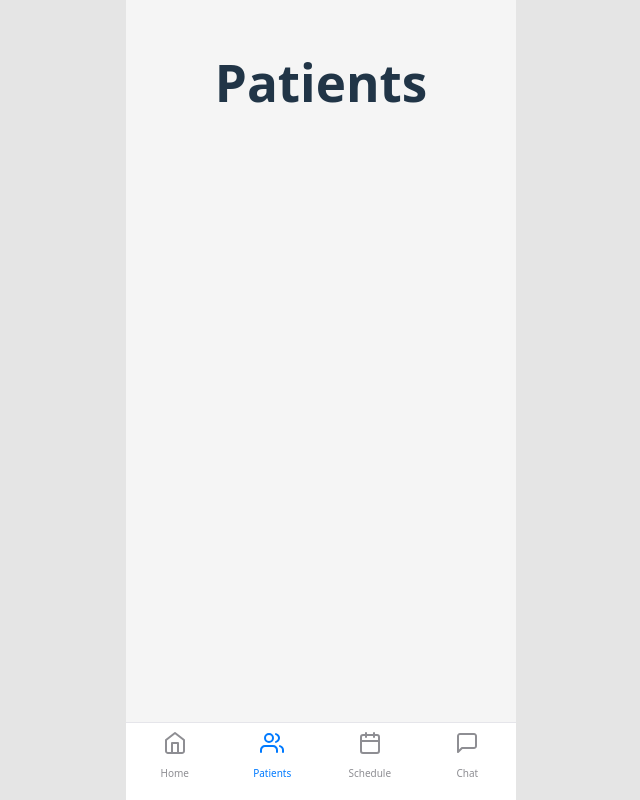
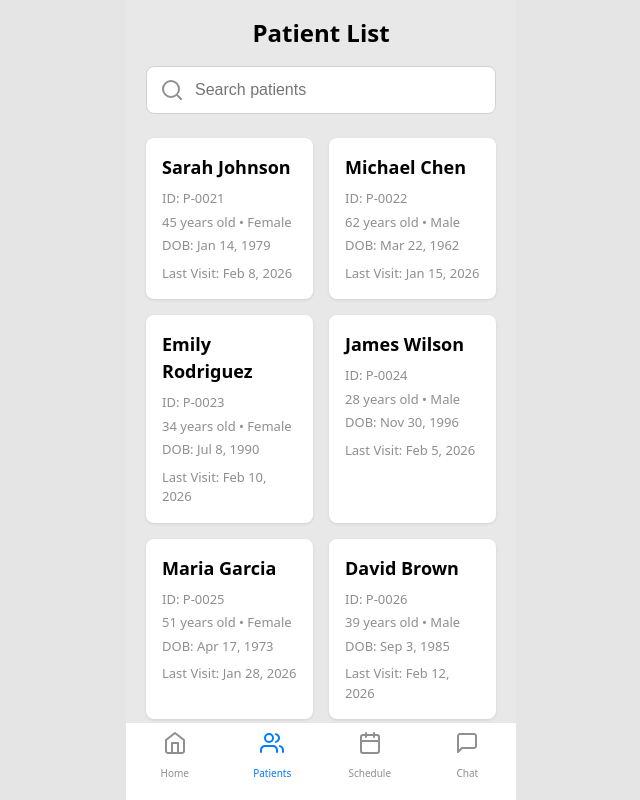
Before and after one commit to kateyang1998/novalab-oscar-mobile-pro, a React (Vite) app: page /patients in a window 1280 px wide. Shown: the top 800 px of the page, without its empty margins (319-959 px from the left). Built offline with nearby package versions, Linux system fonts and the light colour scheme.

Commit message:
add: implement ui components to Patients screen (database will be implemented later on)

```diff
--- a/src/screens/PatientsScreen.jsx
+++ b/src/screens/PatientsScreen.jsx
@@ -1,17 +1,287 @@
+import { useState, useEffect } from "react";
+
+/**
+ * Patients Screen Component
+ * Displays a searchable list of patients with their basic information
+ * Shows patient cards in a 2-column grid layout
+ */
 const PatientsScreen = () => {
+  const [searchQuery, setSearchQuery] = useState("");
+  const [patients, setPatients] = useState([]);
+  const [loading, setLoading] = useState(true);
+
+  // Fetch patients data when component mounts
+  useEffect(() => {
+    // TODO: Replace this with actual data (maybe API call)
+    // Simulating API call with timeout
+    const fetchPatients = async () => {
+      setLoading(true);
+
+      // Simulate network delay
+      await new Promise(resolve => setTimeout(resolve, 500));
+
+      // Sample patient data - will be replaced with dynamic data (API call)
+      const mockData = [
+        {
+          id: "P-0021",
+          name: "Sarah Johnson",
+          age: 45,
+          gender: "Female",
+          dob: "Jan 14, 1979",
+          lastVisit: "Feb 8, 2026",
+        },
+        {
+          id: "P-0022",
+          name: "Michael Chen",
+          age: 62,
+          gender: "Male",
+          dob: "Mar 22, 1962",
+          lastVisit: "Jan 15, 2026",
+        },
+        {
+          id: "P-0023",
+          name: "Emily Rodriguez",
+          age: 34,
+          gender: "Female",
+          dob: "Jul 8, 1990",
+          lastVisit: "Feb 10, 2026",
+        },
+        {
+          id: "P-0024",
+          name: "James Wilson",
+          age: 28,
+          gender: "Male",
+          dob: "Nov 30, 1996",
+          lastVisit: "Feb 5, 2026",
+        },
+        {
+          id: "P-0025",
+          name: "Maria Garcia",
+          age: 51,
+          gender: "Female",
+          dob: "Apr 17, 1973",
+          lastVisit: "Jan 28, 2026",
+        },
+        {
+          id: "P-0026",
+          name: "David Brown",
+          age: 39,
+          gender: "Male",
+          dob: "Sep 3, 1985",
+          lastVisit: "Feb 12, 2026",
+        },
+        {
+          id: "P-0027",
+          name: "Lisa Anderson",
+          age: 47,
+          gender: "Female",
+          dob: "Dec 11, 1977",
+          lastVisit: "Feb 1, 2026",
+        },
+        {
+          id: "P-0028",
+          name: "Robert Taylor",
+          age: 55,
+          gender: "Male",
+          dob: "May 25, 1969",
+          lastVisit: "Jan 20, 2026",
+        },
+        {
+          id: "P-0029",
+          name: "Jennifer Martinez",
+          age: 41,
+          gender: "Female",
+          dob: "Aug 14, 1983",
+          lastVisit: "Feb 7, 2026",
+        },
+        {
+          id: "P-0030",
+          name: "William Thompson",
+          age: 67,
+          gender: "Male",
+          dob: "Feb 2, 1957",
+          lastVisit: "Jan 25, 2026",
+        },
+      ];
+
+      setPatients(mockData);
+      setLoading(false);
+    };
+
+    fetchPatients();
+  }, []);
+
+  // Filter patients based on search query (searches by name, ID, or gender)
+  const filteredPatients = patients.filter((patient) => {
+    const query = searchQuery.toLowerCase();
+    return (
+      patient.name.toLowerCase().includes(query) ||
+      patient.id.toLowerCase().includes(query) ||
+      patient.gender.toLowerCase().includes(query)
+    );
+  });
+
   return (
     <div style={styles.container}>
-      <h1>Patients</h1>
+      <div style={styles.content}>
+        {/* Header */}
+        <h1 style={styles.title}>Patient List</h1>
+
+        {/* Search Bar */}
+        <div style={styles.searchContainer}>
+          <svg
+            style={styles.searchIcon}
+            width="20"
+            height="20"
+            viewBox="0 0 20 20"
+            fill="none"
+            xmlns="http://www.w3.org/2000/svg"
+          >
+            <path
+              d="M9 17A8 8 0 1 0 9 1a8 8 0 0 0 0 16zM19 19l-4.35-4.35"
+              stroke="#8E8E93"
+              strokeWidth="2"
+              strokeLinecap="round"
+              strokeLinejoin="round"
+            />
+          </svg>
+          <input
+            type="text"
+            placeholder="Search patients"
+            value={searchQuery}
+            onChange={(e) => setSearchQuery(e.target.value)}
+            style={styles.searchInput}
+          />
+        </div>
+
+        {/* Loading State */}
+        {loading && (
+          <div style={styles.loadingContainer}>
+            <p style={styles.loadingText}>Loading patients...</p>
+          </div>
+        )}
+
+        {/* Empty State */}
+        {!loading && filteredPatients.length === 0 && (
+          <div style={styles.emptyContainer}>
+            <p style={styles.emptyText}>
+              {searchQuery ? "No patients found" : "No patients available"}
+            </p>
+          </div>
+        )}
+
+        {/* Patient Cards Grid */}
+        {!loading && filteredPatients.length > 0 && (
+          <div style={styles.patientsGrid}>
+            {filteredPatients.map((patient) => (
+              <div key={patient.id} style={styles.patientCard}>
+                <h3 style={styles.patientName}>{patient.name}</h3>
+                <p style={styles.patientId}>ID: {patient.id}</p>
+                <p style={styles.patientInfo}>
+                  {patient.age} years old • {patient.gender}
+                </p>
+                <p style={styles.patientInfo}>DOB: {patient.dob}</p>
+                <p style={styles.lastVisit}>Last Visit: {patient.lastVisit}</p>
+              </div>
+            ))}
+          </div>
+        )}
+      </div>
     </div>
   );
 };
 
 const styles = {
   container: {
+    backgroundColor: "#E8E8E8",
+    minHeight: "calc(100vh - 80px)",
     padding: "20px",
+    overflowY: "auto",
+  },
+  content: {
+    maxWidth: "800px",
+    margin: "0 auto",
+  },
+  title: {
+    fontSize: "24px",
+    fontWeight: "700",
+    color: "#000000",
+    textAlign: "center",
+    margin: "0 0 20px 0",
+  },
+  searchContainer: {
+    position: "relative",
+    marginBottom: "24px",
+  },
+  searchIcon: {
+    position: "absolute",
+    left: "16px",
+    top: "50%",
+    transform: "translateY(-50%)",
+    pointerEvents: "none",
+  },
+  searchInput: {
+    width: "100%",
+    padding: "14px 16px 14px 48px",
+    fontSize: "16px",
+    border: "1px solid #D1D1D6",
+    borderRadius: "8px",
+    backgroundColor: "#FFFFFF",
+    boxSizing: "border-box",
+    outline: "none",
+    color: "#000000",
+  },
+  patientsGrid: {
+    display: "grid",
+    gridTemplateColumns: "repeat(2, 1fr)",
+    gap: "16px",
+  },
+  patientCard: {
+    backgroundColor: "#FFFFFF",
+    borderRadius: "8px",
+    padding: "16px",
+    boxShadow: "0 1px 3px rgba(0, 0, 0, 0.1)",
+  },
+  patientName: {
+    fontSize: "18px",
+    fontWeight: "700",
+    color: "#000000",
+    margin: "0 0 8px 0",
+  },
+  patientId: {
+    fontSize: "13px",
+    color: "#8E8E93",
+    margin: "0 0 4px 0",
+  },
+  patientInfo: {
+    fontSize: "13px",
+    color: "#8E8E93",
+    margin: "0 0 4px 0",
+  },
+  lastVisit: {
+    fontSize: "13px",
+    color: "#8E8E93",
+    margin: "8px 0 0 0",
+  },
+  loadingContainer: {
     display: "flex",
     justifyContent: "center",
-    minHeight: "calc(100vh - 80px)",
+    alignItems: "center",
+    padding: "60px 20px",
+  },
+  loadingText: {
+    fontSize: "16px",
+    color: "#8E8E93",
+  },
+  emptyContainer: {
+    display: "flex",
+    justifyContent: "center",
+    alignItems: "center",
+    padding: "60px 20px",
+  },
+  emptyText: {
+    fontSize: "16px",
+    color: "#8E8E93",
   },
 };
 
```
